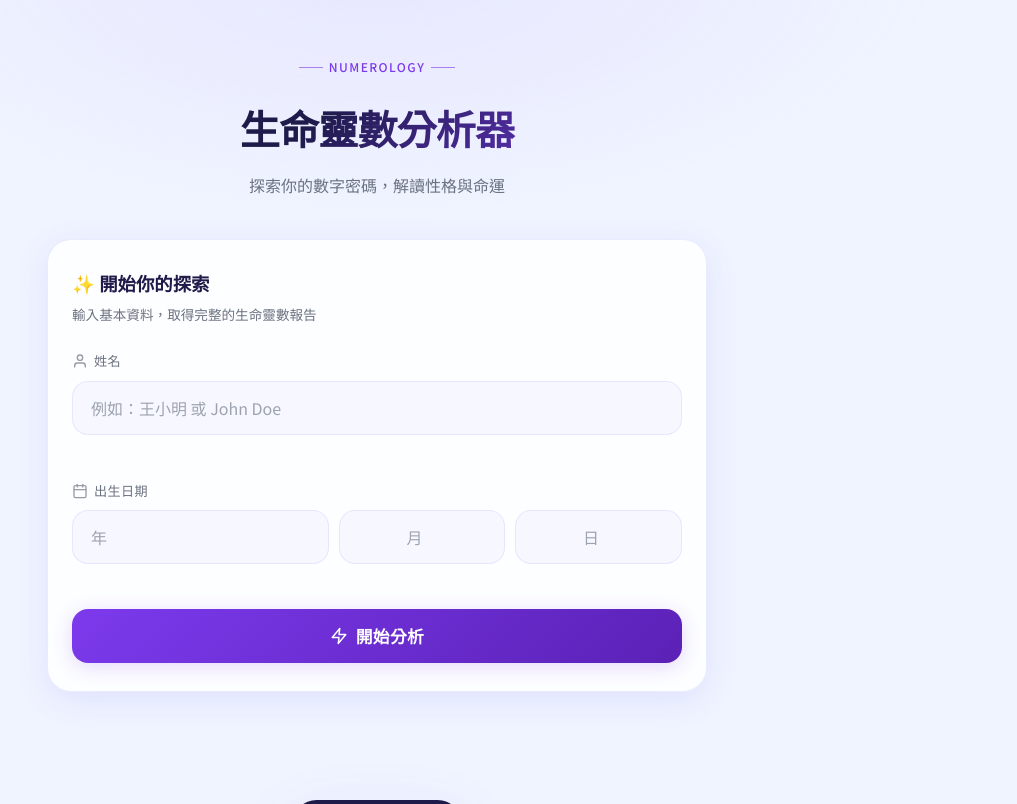
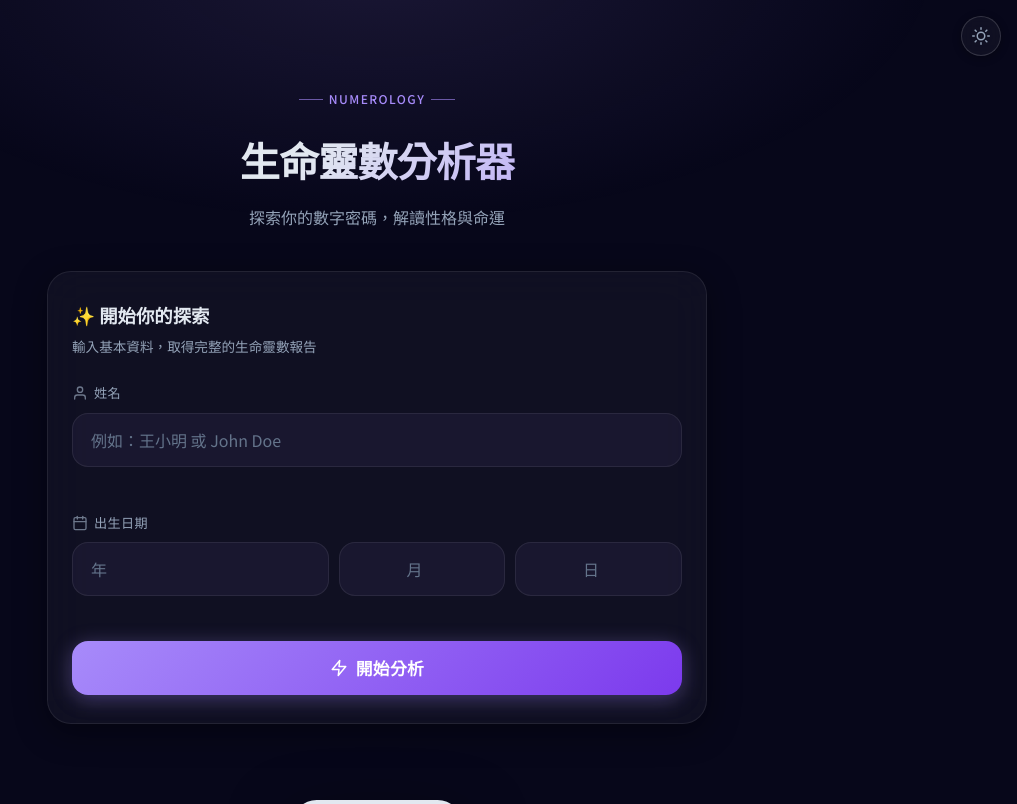
Before and after one commit to openclawsean024-create/numerology-analyzer, a plain HTML site: page index.html in a window 1280 px wide. Shown: the whole page, without its empty margins (263-1280 px from the left). Drawn offline with Linux system fonts and the light colour scheme.

Commit message:
fix: 修正reinspect FAIL - 主題切換按鈕/數字60pt

```diff
--- a/index.html
+++ b/index.html
@@ -1,5 +1,5 @@
 <!DOCTYPE html>
-<html lang="zh-TW">
+<html lang="zh-TW" data-theme="dark">
 <head>
   <meta charset="UTF-8">
   <meta name="viewport" content="width=device-width, initial-scale=1.0">
@@ -65,9 +65,32 @@
       --t-slow: 480ms;
     }
 
-    /* ===== LIGHT THEME OVERRIDE ===== */
-    @media (prefers-color-scheme: light) {
-      :root {
+    /* ===== DARK THEME ===== */
+    [data-theme="dark"] {
+      --bg-deep: #07071a;
+      --bg-card: rgba(255,255,255,0.04);
+      --bg-card-hover: rgba(255,255,255,0.07);
+      --bg-glass: rgba(255,255,255,0.06);
+      --border: rgba(255,255,255,0.08);
+      --border-bright: rgba(255,255,255,0.15);
+      --primary: #a78bfa;
+      --primary-glow: rgba(167,139,250,0.35);
+      --primary-dim: #7c3aed;
+      --accent: #fbbf24;
+      --accent-glow: rgba(251,191,36,0.2);
+      --text: #e2e8f0;
+      --text-muted: #94a3b8;
+      --text-dim: #64748b;
+      --surface-1: rgba(167,139,250,0.06);
+      --surface-2: rgba(167,139,250,0.1);
+      --shadow-sm: 0 2px 8px rgba(0,0,0,0.3);
+      --shadow-md: 0 8px 32px rgba(0,0,0,0.4);
+      --shadow-lg: 0 24px 64px rgba(0,0,0,0.5);
+      --shadow-glow: 0 0 40px var(--primary-glow);
+    }
+
+    /* ===== LIGHT THEME ===== */
+    [data-theme="light"] {
       --bg-deep: #f0f4ff;
       --bg-card: rgba(255,255,255,0.85);
       --bg-card-hover: rgba(255,255,255,0.95);
@@ -88,7 +111,6 @@
       --shadow-md: 0 8px 32px rgba(99,102,241,0.12);
       --shadow-lg: 0 24px 64px rgba(99,102,241,0.15);
       --shadow-glow: 0 0 40px var(--primary-glow);
-      }
     }
 
     /* ===== BODY & LAYOUT ===== */
@@ -130,10 +152,44 @@
       padding: 0 20px 60px;
     }
 
+    /* ===== THEME TOGGLE ===== */
+    .theme-toggle {
+      position: fixed;
+      top: 16px;
+      right: 16px;
+      z-index: 100;
+      width: 40px;
+      height: 40px;
+      border-radius: 50%;
+      border: 1.5px solid var(--border-bright);
+      background: var(--bg-card);
+      color: var(--text-muted);
+      cursor: pointer;
+      display: flex;
+      align-items: center;
+      justify-content: center;
+      transition: all var(--t-fast);
+      backdrop-filter: blur(8px);
+      -webkit-backdrop-filter: blur(8px);
+      box-shadow: var(--shadow-sm);
+    }
+    .theme-toggle:hover {
+      background: var(--bg-card-hover);
+      border-color: var(--primary);
+      color: var(--primary);
+      transform: scale(1.08);
+    }
+    .theme-toggle svg { width: 18px; height: 18px; }
+    /* Sun shown in dark mode, Moon shown in light mode */
+    [data-theme="dark"] .icon-sun { display: block; }
+    [data-theme="dark"] .icon-moon { display: none; }
+    [data-theme="light"] .icon-sun { display: none; }
+    [data-theme="light"] .icon-moon { display: block; }
+
     /* ===== HEADER ===== */
     header {
       text-align: center;
-      padding: 48px 0 40px;
+      padding: 80px 0 40px;
     }
     .header-eyebrow {
       display: inline-flex;
@@ -459,7 +515,7 @@
       margin-bottom: 4px;
     }
     .number-card .value {
-      font-size: clamp(2rem, 7vw, 3rem);
+      font-size: clamp(60px, 8vw, 80px);
       font-weight: 900;
       line-height: 1;
       background: linear-gradient(135deg, var(--primary) 0%, var(--accent) 100%);
@@ -540,7 +596,7 @@
       margin-bottom: 12px;
     }
     .year-number {
-      font-size: 3.5rem;
+      font-size: clamp(60px, 8vw, 80px);
       font-weight: 900;
       letter-spacing: -0.04em;
       background: linear-gradient(135deg, var(--accent), var(--primary));
@@ -701,6 +757,12 @@
 <body>
   <div class="container">
     <header role="banner">
+      <button class="theme-toggle" id="themeToggle" aria-label="切換深色/淺色主題" title="切換主題">
+        <!-- Sun icon (shown in dark mode) -->
+        <svg class="icon-sun" viewBox="0 0 24 24" fill="none" stroke="currentColor" stroke-width="2" stroke-linecap="round" stroke-linejoin="round"><circle cx="12" cy="12" r="5"/><line x1="12" y1="1" x2="12" y2="3"/><line x1="12" y1="21" x2="12" y2="23"/><line x1="4.22" y1="4.22" x2="5.64" y2="5.64"/><line x1="18.36" y1="18.36" x2="19.78" y2="19.78"/><line x1="1" y1="12" x2="3" y2="12"/><line x1="21" y1="12" x2="23" y2="12"/><line x1="4.22" y1="19.78" x2="5.64" y2="18.36"/><line x1="18.36" y1="5.64" x2="19.78" y2="4.22"/></svg>
+        <!-- Moon icon (shown in light mode) -->
+        <svg class="icon-moon" viewBox="0 0 24 24" fill="none" stroke="currentColor" stroke-width="2" stroke-linecap="round" stroke-linejoin="round"><path d="M21 12.79A9 9 0 1 1 11.21 3 7 7 0 0 0 21 12.79z"/></svg>
+      </button>
       <div class="header-eyebrow">
         <span></span>
         Numerology
@@ -1341,6 +1403,36 @@
     window.addEventListener('resize', () => {
       if (currentData) drawRadar(currentData);
     });
+
+    /* ======================================================
+       THEME TOGGLE
+    ====================================================== */
+    const html = document.documentElement;
+    const themeToggle = document.getElementById('themeToggle');
+    const sunIcon = themeToggle ? themeToggle.querySelector('.icon-sun') : null;
+    const moonIcon = themeToggle ? themeToggle.querySelector('.icon-moon') : null;
+
+    function applyTheme(theme) {
+      html.setAttribute('data-theme', theme);
+      if (sunIcon && moonIcon) {
+        sunIcon.style.display = theme === 'dark' ? 'block' : 'none';
+        moonIcon.style.display = theme === 'light' ? 'block' : 'none';
+      }
+    }
+
+    // Init theme from localStorage or default to dark
+    const savedTheme = localStorage.getItem('theme') || 'dark';
+    applyTheme(savedTheme);
+
+    // Toggle on button click
+    if (themeToggle) {
+      themeToggle.addEventListener('click', () => {
+        const current = html.getAttribute('data-theme');
+        const next = current === 'dark' ? 'light' : 'dark';
+        applyTheme(next);
+        localStorage.setItem('theme', next);
+      });
+    }
   </script>
 </body>
 </html>
```
Also changed, not shown: 1 other file. Lines whose indentation alone changed are shown as unchanged.
